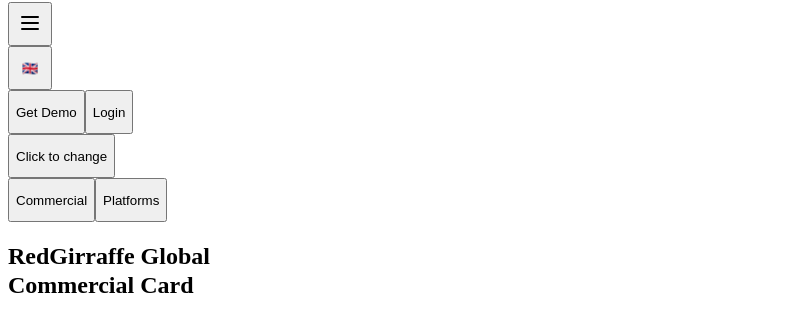
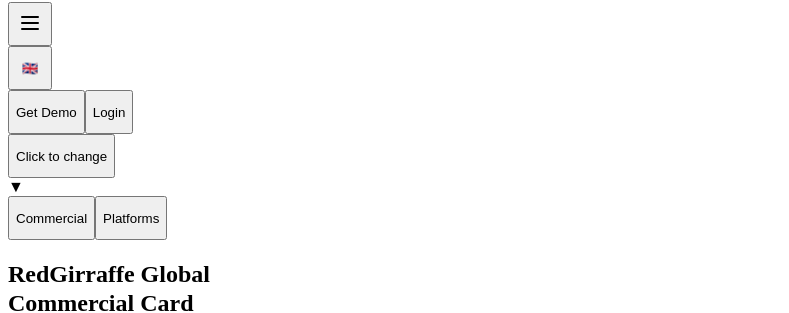
Before and after one commit to gmhridu/redgirrafee-new, a React (Vite) app in the folder client/: page / in a window 1280 px wide. Shown: the part 122-435 px from the top of the page, without its empty margins (0-789 px from the left). Built offline with nearby package versions, Linux system fonts and the light colour scheme.

Commit message:
Restored to '785484d847afdc264d915fd1c9ba8ae758a41257'
Replit-Restored-To: 785484d847afdc264d915fd1c9ba8ae758a41257

```diff
--- a/client/src/components/sections/HeroSection.tsx
+++ b/client/src/components/sections/HeroSection.tsx
@@ -119,14 +119,14 @@ export const HeroSection = () => {
           >
             {/* Commercial/Platforms Slider Switch */}
             <motion.div
-              className="relative"
+              className="flex flex-col items-start gap-2"
               variants={itemVariants}
             >
-              {/* Click to Change Button positioned above Platforms section */}
-              <div className="absolute -top-8 right-4 z-10">
+              {/* Click to Change Button with Arrow positioned above */}
+              <div className="flex items-center gap-1 ml-8">
                 <motion.button
                   onClick={handleToggleSwitch}
-                  className="bg-green-500 hover:bg-green-600 text-white text-xs px-3 py-1 rounded-full font-medium shadow-lg hover:shadow-xl transition-all duration-300 transform hover:scale-105"
+                  className="bg-green-500 hover:bg-green-600 text-white text-xs px-3 py-1.5 rounded-full font-medium shadow-lg hover:shadow-xl transition-all duration-300 transform hover:scale-105"
                   whileHover={{ scale: 1.05 }}
                   whileTap={{ scale: 0.95 }}
                 >
@@ -134,8 +134,11 @@ export const HeroSection = () => {
                 </motion.button>
               </div>
 
+              {/* Arrow pointing down to slider */}
+              <div className="text-green-500 text-lg ml-16">▼</div>
+
               {/* Slider Switch Container */}
-              <div className="relative bg-gray-200 rounded-full p-1 shadow-inner w-64">
+              <div className="relative bg-gray-200 rounded-full p-1 shadow-inner w-72">
                 {/* Sliding Background */}
                 <motion.div
                   className="absolute top-1 bottom-1 bg-slate-800 rounded-full shadow-md"
```
Also changed, not shown: attached_assets/Screenshot 2025-06-26 at 15.58.09_1750933693065.png (deleted), 1 other file (tests, documents, lock files or other folders).
